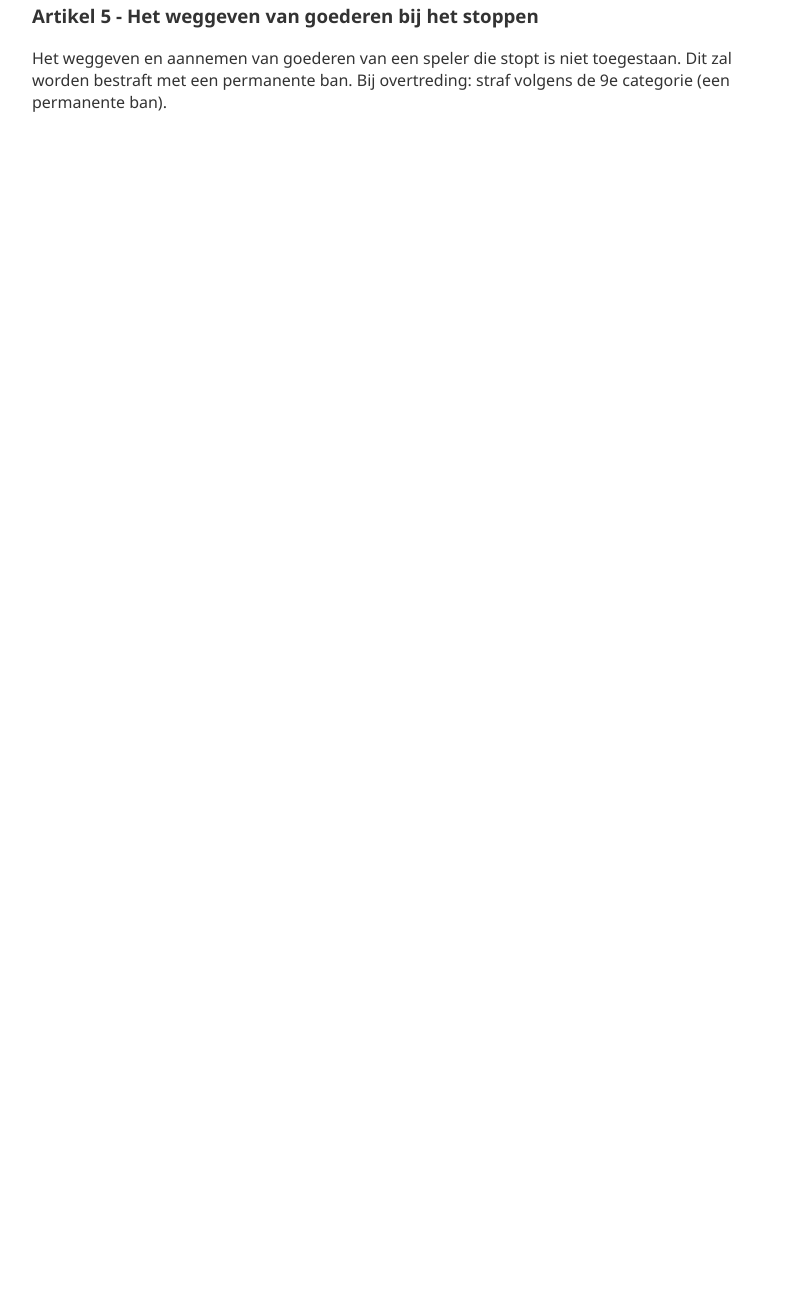
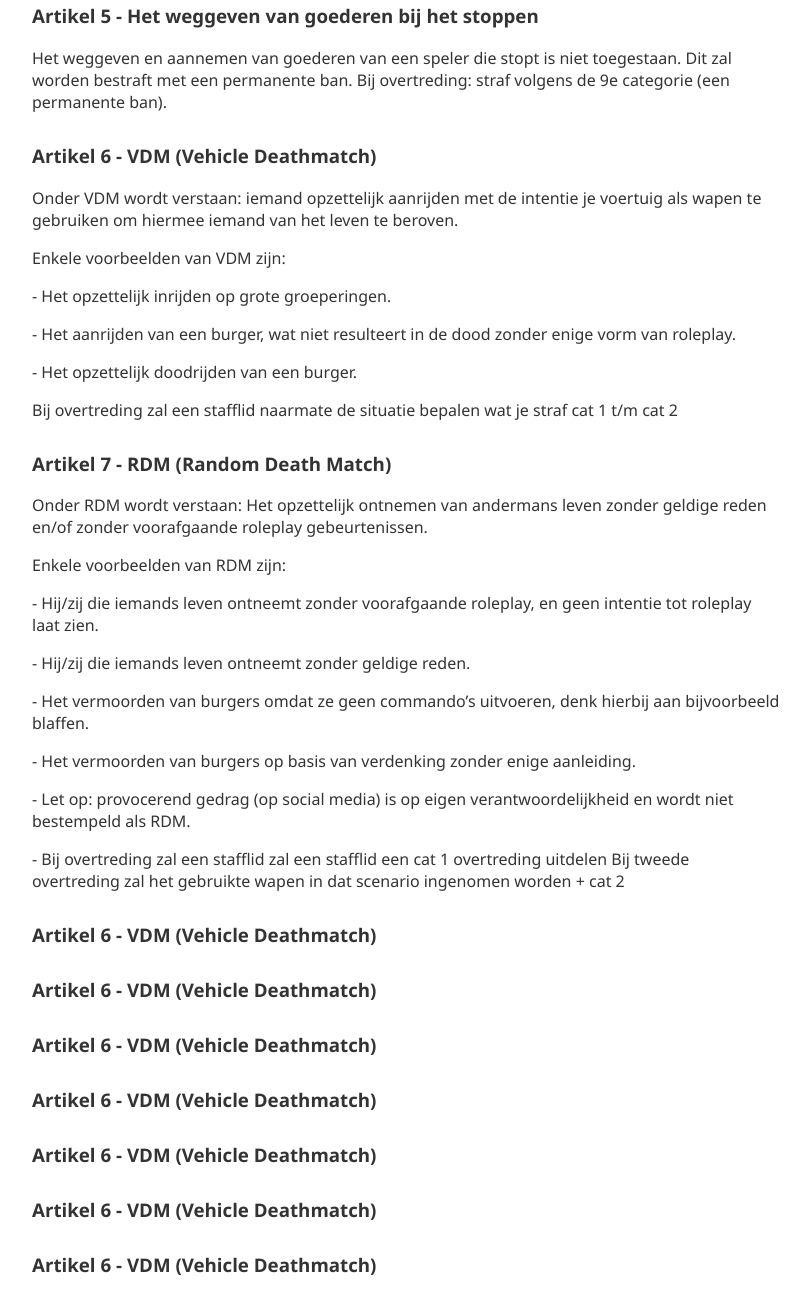
Before and after one commit to fivem-apv/HeroRoleplay-APV, a plain HTML site: page index.html in a window 1280 px wide. Shown: the part 2754-4068 px from the top of the page, without its empty margins (68-877 px from the left). Before the commit the page ends 2933 px from the top, so only its background shows below. Drawn offline with Linux system fonts and the light colour scheme.

Commit message:
Update index.html

```diff
--- a/index.html
+++ b/index.html
@@ -264,6 +264,58 @@
   <h3 id="a4">Artikel 5 - Het weggeven van goederen bij het stoppen</h3>
   <p>
   Het weggeven en aannemen van goederen van een speler die stopt is niet toegestaan. Dit zal worden bestraft met een permanente ban. Bij overtreding: straf volgens de 9e categorie (een permanente ban).
+  <h3 id="a4">Artikel 6 - VDM (Vehicle Deathmatch)</h3>
+  <p>
+  Onder VDM wordt verstaan: iemand opzettelijk aanrijden met de intentie je voertuig als wapen te gebruiken om hiermee iemand van het leven te beroven.
+  <p>
+  Enkele voorbeelden van VDM zijn:
+  <p>
+  - Het opzettelijk inrijden op grote groeperingen.
+  <p>
+  - Het aanrijden van een burger, wat niet resulteert in de dood zonder enige vorm van roleplay.
+  <p>
+  - Het opzettelijk doodrijden van een burger.
+  <p>
+  Bij overtreding zal een stafflid naarmate de situatie bepalen wat je straf cat 1 t/m cat 2
+
+  <h3 id="a4">Artikel 7 - RDM (Random Death Match)</h3>
+  <p>
+  Onder RDM wordt verstaan: Het opzettelijk ontnemen van andermans leven zonder geldige reden en/of zonder voorafgaande roleplay gebeurtenissen.
+  <p>
+  Enkele voorbeelden van RDM zijn:
+  <p>
+  - Hij/zij die iemands leven ontneemt zonder voorafgaande roleplay, en geen intentie tot roleplay laat zien.
+  <p>
+  - Hij/zij die iemands leven ontneemt zonder geldige reden.
+  <p>
+  - Het vermoorden van burgers omdat ze geen commando’s uitvoeren, denk hierbij aan bijvoorbeeld blaffen.
+  <p>
+  - Het vermoorden van burgers op basis van verdenking zonder enige aanleiding.
+  <p>
+  - Let op: provocerend gedrag (op social media) is op eigen verantwoordelijkheid en wordt niet bestempeld als RDM.
+  <p>
+  - Bij overtreding zal een stafflid zal een stafflid een cat 1 overtreding uitdelen Bij tweede overtreding zal het gebruikte wapen in dat scenario ingenomen worden + cat 2
+
+  <h3 id="a4">Artikel 6 - VDM (Vehicle Deathmatch)</h3>
+  <p>
+
+  <h3 id="a4">Artikel 6 - VDM (Vehicle Deathmatch)</h3>
+  <p>
+
+  <h3 id="a4">Artikel 6 - VDM (Vehicle Deathmatch)</h3>
+  <p>
+
+  <h3 id="a4">Artikel 6 - VDM (Vehicle Deathmatch)</h3>
+  <p>
+
+  <h3 id="a4">Artikel 6 - VDM (Vehicle Deathmatch)</h3>
+  <p>
+
+  <h3 id="a4">Artikel 6 - VDM (Vehicle Deathmatch)</h3>
+  <p>
+
+  <h3 id="a4">Artikel 6 - VDM (Vehicle Deathmatch)</h3>
+  <p>
 
   </div>
   <div class="sidebar">
```
